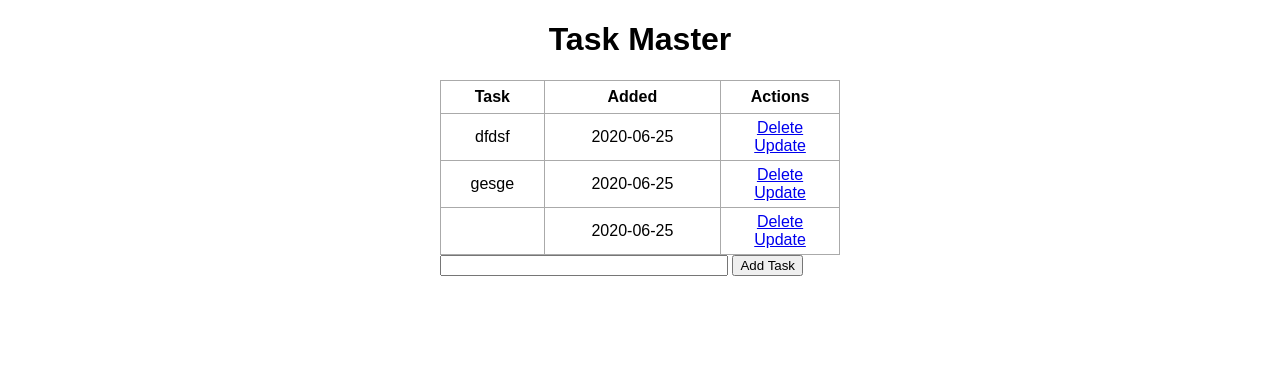
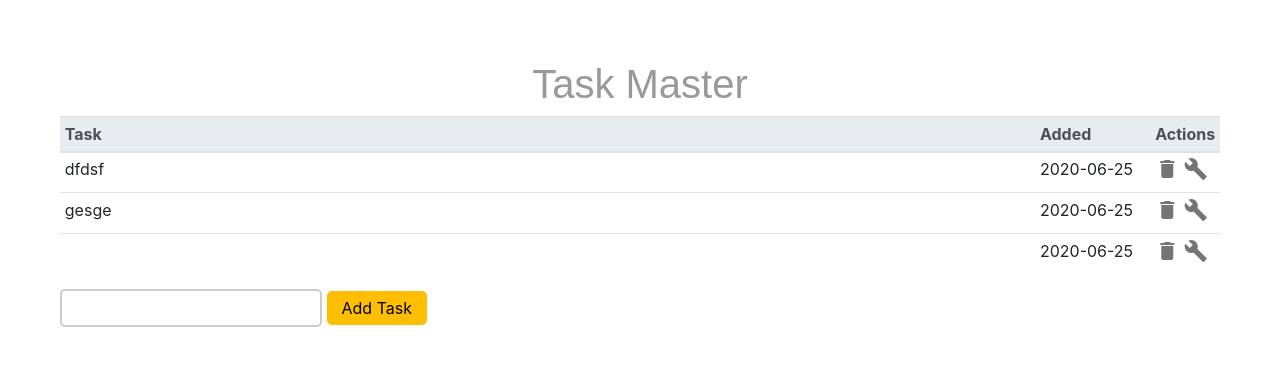
Before and after one commit to priyaark/FlaskFirstApp, a Flask app: page / in a window 1280 px wide. Shown: the top 366 px of the page. Run offline with Flask 2, Linux system fonts and the light colour scheme; data comes from the database, SQL or seed files in the repository; both versions use the stored data as it was after the commit; some libraries are stand-ins or nearby versions.

Commit message:
git commit -m "Format"

```diff
--- a/app.py
+++ b/app.py
@@ -4,6 +4,7 @@
 
 app = Flask(__name__)
 app.config['SQLALCHEMY_DATABASE_URI'] = 'sqlite:///test.db'
+app.config['SQLALCHEMY_TRACK_MODIFICATIONS'] = False
 db = SQLAlchemy(app)
 
 class Todo(db.Model):
--- a/static/css/main.css
+++ b/static/css/main.css
@@ -3,33 +3,33 @@
     font-family: sans-serif;
 }
 
-.content {
-    margin: 0 auto;
-    width: 400px;
+#content {
+    margin-left: auto;
+    margin-right: auto;
+ }
+
+.material-icons.md-dark { color: rgba(0, 0, 0, 0.54); }
+.material-icons.md-dark.md-inactive { color: rgba(0, 0, 0, 0.26); }
+
+.material-icons.md-light { color: rgba(255, 255, 255, 1); }
+.material-icons.md-light.md-inactive { color: rgba(255, 255, 255, 0.3); }
+
+input[type=text] {padding:5px; border:2px solid #ccc;
+    -webkit-border-radius: 5px;
+        border-radius: 5px;
 }
+input[type=text]:focus {border-color:#333; }
 
-table, td, th {
-    border: 1px solid #aaa;
+input[type=submit] {padding:5px 15px; background:#FFBF00; border:0 none;
+        cursor:pointer;
+        -webkit-border-radius: 5px;
+        border-radius: 5px; }
+
+h1 {
+    color: #999999;
+    font-family: Fantasy;
+    font-size: 16px;
+    font-weight: bold;
+    margin-top: 0px;
+    margin-bottom: 1px;
 }
-
-table {
-    border-collapse: collapse;
-    width: 100%;
-}
-
-th {
-    height: 30px;
-}
-
-td {
-    text-align: center;
-    padding: 5px;
-}
-
-.form {
-    margin-top: 20px;
-}
-
-#content {
-    width: 70%;
-}
--- a/templates/base.html
+++ b/templates/base.html
@@ -3,7 +3,15 @@
 <head>
     <meta charset="UTF-8">
     <meta name="viewport" content="width=device-width, initial-scale=1.0">
-    <link rel="stylesheet" href="{{ url_for('static', filename = 'css/main.css')}}"
+    <link rel="stylesheet" href="{{ url_for('static', filename = 'css/main.css')}}">
+    <link rel="stylesheet" href="https://stackpath.bootstrapcdn.com/bootstrap/4.5.0/css/bootstrap.min.css" integrity="sha384-9aIt2nRpC12Uk9gS9baDl411NQApFmC26EwAOH8WgZl5MYYxFfc+NcPb1dKGj7Sk" crossorigin="anonymous">
+    <link href="https://fonts.googleapis.com/icon?family=Material+Icons"
+      rel="stylesheet">
+    <style>
+        div {
+          margin: 60px;
+        }
+    </style>
     {% block head %}{% endblock %}
 </head>
 <body>
--- a/templates/index.html
+++ b/templates/index.html
@@ -6,27 +6,33 @@
 
 {% block body %}
 <div class="content">
-    <h1 style="text-align: center">Task Master</h1>
+    <h1 style="text-align: center" font face = Comic Sans MS>Task Master</h1>
     {% if tasks|length < 1 %}
         <h4 style="text-align: center">There are no tasks, add one below!</h4>
     {% else %}
-    <table>
+    <table class="table table-sm">
+        <col style="width:85%">
+        <col style="width:10%">
+        <col style="width:5%">
+        <thead class="thead-light">
         <tr>
-            <th>Task</th>
-            <th>Added</th>
-            <th>Actions</th>
+            <th scope="col">Task</th>
+            <th scope="col">Added</th>
+            <th scope="col">Actions</th>
         </tr>
         {% for task in tasks %}
         <tr>
             <td>{{ task.content }}</td>
             <td>{{ task.date_created.date() }}</td>
             <td>
-                <a href="/delete/{{task.id}}">Delete</a>
-                <br>
-                <a href="/update/{{task.id}}">Update</a>
+                <a href="/delete/{{task.id}}">
+                    <i class="material-icons md-dark">delete</i></a>
+                <a href="/update/{{task.id}}">
+                    <i class="material-icons md-dark">build</i></a>
             </td>
         </tr>
         {% endfor %}
+        </thead>
     </table>
     {% endif %}
 
```
Also changed, not shown: test.db.
